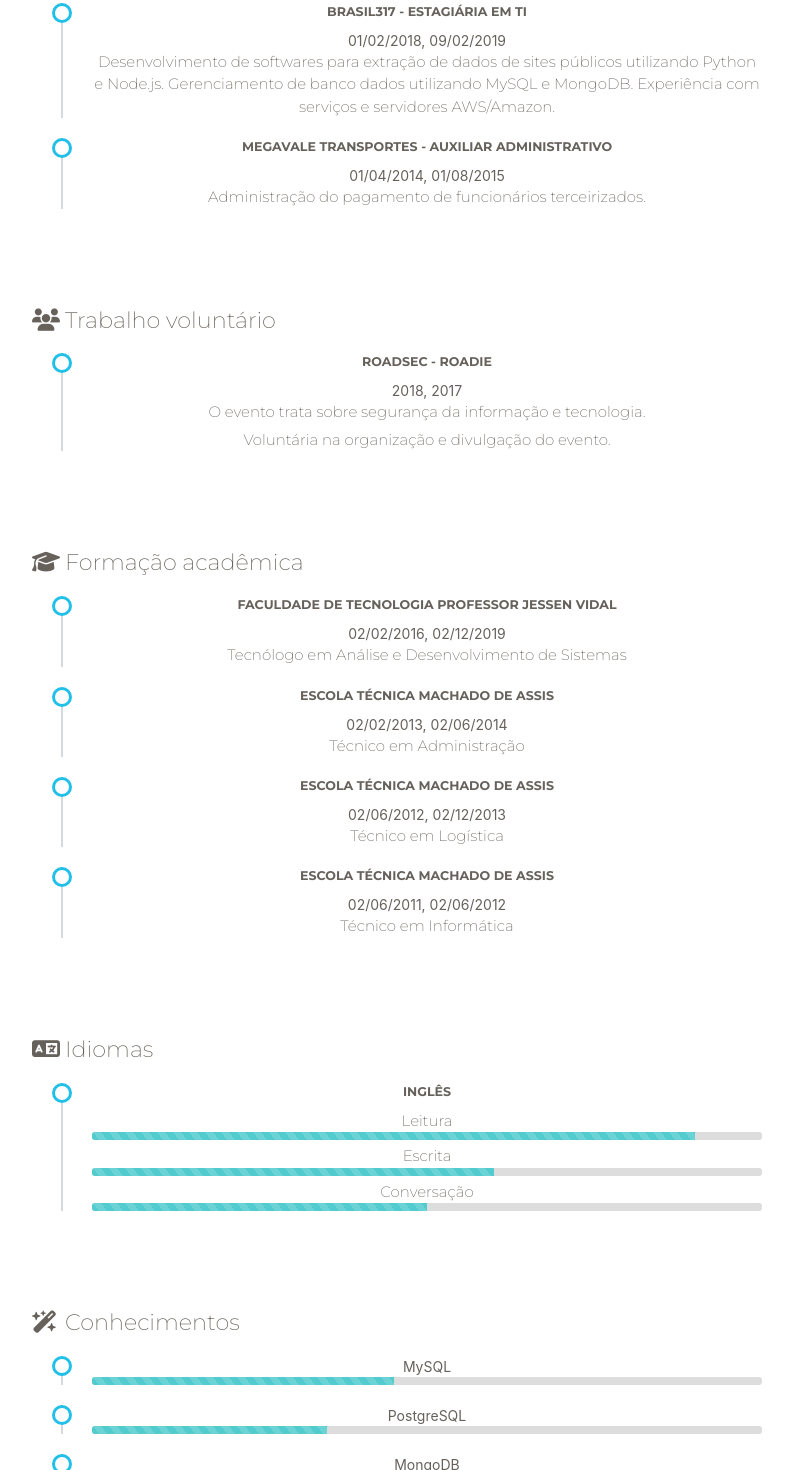
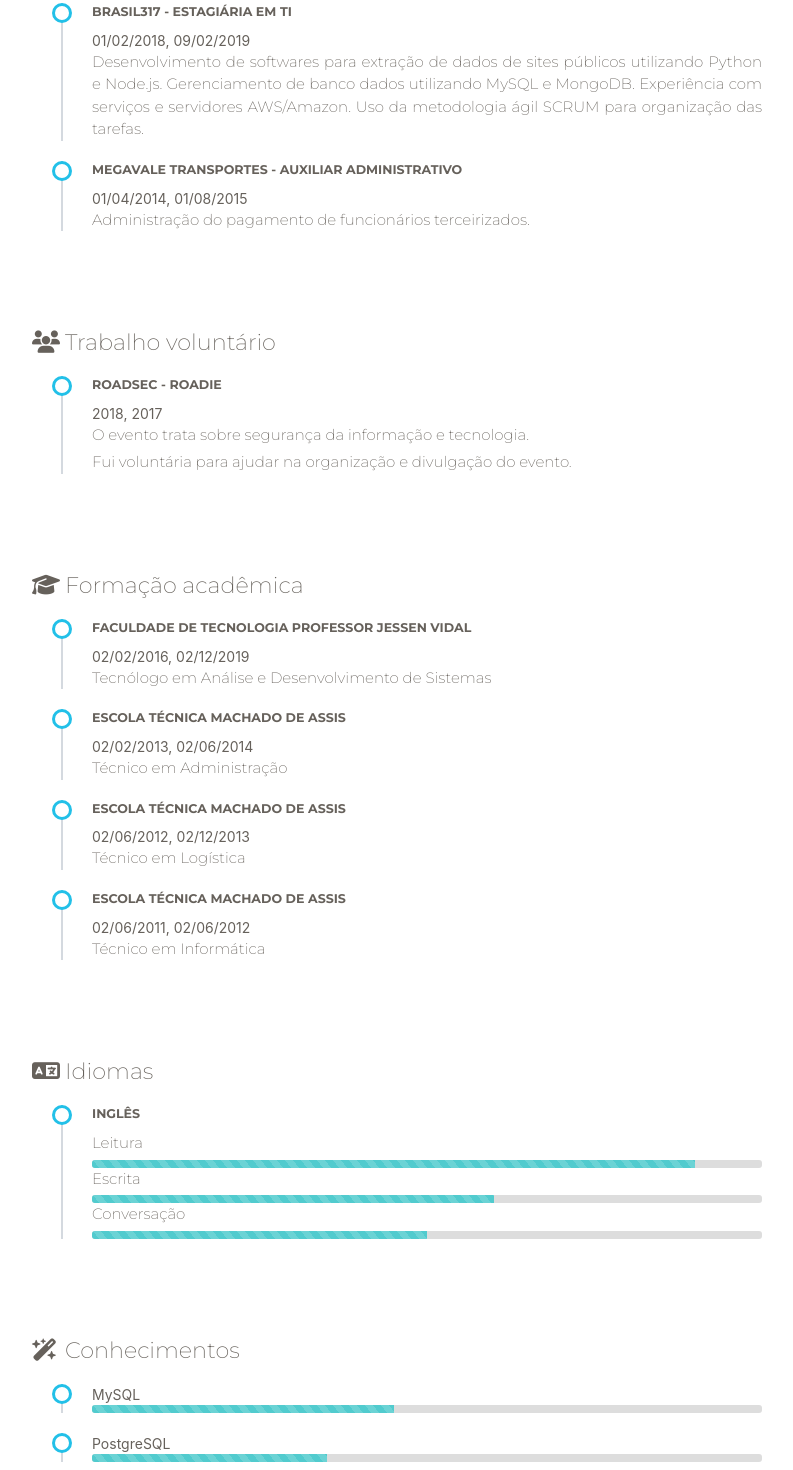
Before and after one commit to analimazn/about-me, a React (Create React App) app: page / in a window 1280 px wide. Shown: the part 480-1950 px from the top of the page, without its empty margins (338-1131 px from the left). Built offline with nearby package versions, Linux system fonts and the light colour scheme.

Commit message:
Adjusted the aligment of text into divs

```diff
--- a/src/components/profile-info.jsx
+++ b/src/components/profile-info.jsx
@@ -1,5 +1,4 @@
 import React from 'react'
-import Informations from '../config/informations_ptBR.json'
 import { ProfessionalExperience } from '../views/ProfessionalExperience'
 import { VolunteerWork } from '../views/VolunteerWork'
 import { Skills } from '../views/Skills'
@@ -9,18 +8,17 @@ import { AcademicJourney } from '../views/AcademicJourney'
 export class ProfileInfo extends React.Component {
   constructor(props) {
     super(props)
-    this.state ={
-      width: '',
-      marginLeft: ''
+    this.state = {
+      textAlign: ''
     }
     this.resize = this.resize.bind(this)
   }
 
   resize() {
     if (window.innerWidth >= 768) {
-      this.setState({ width: '70%', marginLeft: '25%' })
+      this.setState({ textAlign: 'text-justify'})
     } else {
-      this.setState({ width: '100%', marginLeft: '' })
+      this.setState({ textAlign: 'text-left'})
     }
   }
 
@@ -30,21 +28,24 @@ export class ProfileInfo extends React.Component {
   }
 
   render() {
-    const divStyle = {
-      backgroundColor: 'transparent',
-      positionTop: 'fixed',
-      paddingTop: 30,
-      marginLeft: this.state.marginLeft,
-      width: this.state.width
-    }
-
     return (
       <div>
-        <ProfessionalExperience></ProfessionalExperience>
-        <VolunteerWork></VolunteerWork>
-        <AcademicJourney></AcademicJourney>
-        <Languages></Languages>
-        <Skills></Skills>
+        <ProfessionalExperience
+          textAlign={ this.state.textAlign }>
+          key={}
+        </ProfessionalExperience>
+        <VolunteerWork
+          textAlign={ this.state.textAlign }>
+        </VolunteerWork>
+        <AcademicJourney
+          textAlign={ this.state.textAlign }>
+        </AcademicJourney>
+        <Languages
+          textAlign={ this.state.textAlign }>
+        </Languages>
+        <Skills
+          textAlign={ this.state.textAlign }>
+        </Skills>
       </div>
     )
   }
--- a/src/components/social-network-nav.jsx
+++ b/src/components/social-network-nav.jsx
@@ -16,8 +16,8 @@ export class SocialNetworkNav extends React.Component {
 
     const info = Informations.socialNetwork.map((data, key) => {
       return (
-        <a  key={ data.key }
-            rel="tooltip"
+        <a  key={ key }
+            rel="noopener noreferrer"
             target="_blank"
             title={ data.title }
             href={ data.url }
--- a/src/config/informations_ptBR.json
+++ b/src/config/informations_ptBR.json
@@ -51,7 +51,7 @@
       {
         "company": "Brasil317",
         "occupation": "Estagiária em TI",
-        "worksWith": "Desenvolvimento de softwares para extração de dados de sites públicos utilizando Python e Node.js. Gerenciamento de banco dados utilizando MySQL e MongoDB. Experiência com serviços e servidores AWS/Amazon.",
+        "worksWith": "Desenvolvimento de softwares para extração de dados de sites públicos utilizando Python e Node.js. Gerenciamento de banco dados utilizando MySQL e MongoDB. Experiência com serviços e servidores AWS/Amazon. Uso da metodologia ágil SCRUM para organização das tarefas.",
         "dateBegin": "01/02/2018",
         "dateEnd": "09/02/2019"
       },
@@ -73,7 +73,7 @@
         "event": "Roadsec",
         "occupation": "Roadie",
         "about": "O evento trata sobre segurança da informação e tecnologia.",
-        "worksWith": "Voluntária na organização e divulgação do evento.",
+        "worksWith": "Fui voluntária para ajudar na organização e divulgação do evento.",
         "years": "2018, 2017"
       }
     ]
@@ -179,11 +179,7 @@
       },
       {
         "technologie": "Linux (Distros baseadas em Debian e Arch Linux)",
-        "percentage": 90
-      },
-      {
-        "technologie": "Windows 10",
-        "percentage": 75
+        "percentage": 80
       }
     ]
   }
--- a/src/views/AcademicJourney.jsx
+++ b/src/views/AcademicJourney.jsx
@@ -10,13 +10,16 @@ export class AcademicJourney extends React.Component {
 
     const academicJourney = Informations.academicJourney.all.map((value, index) => {
       return (
-        <ul className="timeline" key={ index }>
+        <div className={ this.props.textAlign } key={ index }>
+          <ul className="timeline">
             <li>
               <h6>{ value.school }</h6>
               <strong>{ value.dateBegin }, { value.dateEnd }</strong>
+              <br/>
               <p> { value.course }</p>
             </li>
           </ul>
+        </div>
       )
     })
 
--- a/src/views/Languages.jsx
+++ b/src/views/Languages.jsx
@@ -11,20 +11,19 @@ export class Languages extends React.Component {
 
     const languages = Informations.languages.all.map((value, index) => {
       return (
-        <ul className="timeline" key={ index }>
-          <li>
-            <h6>{ value.idiom }</h6>
-              <p>{ value.titleRead }
+        <div className={ this.props.textAlign } key={ index }>
+          <ul className="timeline">
+            <li>
+              <h6>{ value.idiom }</h6>
+                <p>{ value.titleRead }</p>
                 <ProgressBar animated now={ value.percentageRead } />
-              </p>
-              <p>{ value.titleWriter }
+                <p>{ value.titleWriter }</p>
                 <ProgressBar animated now={ value.percentageWriter } />
-              </p>
-              <p>{ value.titleConversation }
-                <ProgressBar animated now={ value.percentageConversation } />
-              </p>
-          </li>
-        </ul>
+                <p>{ value.titleConversation }</p>
+                <ProgressBar animated now={ value.percentageConversation }/>
+            </li>
+          </ul>
+        </div>
       )
     })
 
--- a/src/views/ProfessionalExperience.jsx
+++ b/src/views/ProfessionalExperience.jsx
@@ -10,13 +10,16 @@ export class ProfessionalExperience extends React.Component {
 
     const professionExperience = Informations.professionalExperience.all.map((value, index) => {
       return (
-        <ul className="timeline" key={ index }>
+        <div className={ this.props.textAlign } key={ index }>
+          <ul className="timeline">
             <li>
               <h6>{ value.company } - { value.occupation }</h6>
               <strong>{ value.dateBegin }, { value.dateEnd }</strong>
+              <br/>
               <p>{ value.worksWith }</p>
             </li>
           </ul>
+        </div>
       )
     })
 
--- a/src/views/Skills.jsx
+++ b/src/views/Skills.jsx
@@ -11,13 +11,15 @@ export class Skills extends React.Component {
 
     const skills = Informations.skills.all.map((value, index) => {
       return (
-        <ul className="timeline" key={ index }>
+        <div className={ this.props.textAlign } key={ index }>
+          <ul className="timeline">
             <li>
               <strong>{ value.technologie }
                 <ProgressBar animated now={ value.percentage } />
               </strong>
             </li>
           </ul>
+        </div>
       )
     })
 
--- a/src/views/VolunteerWork.jsx
+++ b/src/views/VolunteerWork.jsx
@@ -10,14 +10,17 @@ export class VolunteerWork extends React.Component {
 
     const volunteerWork = Informations.volunteerWork.all.map((value, index) => {
       return (
-        <ul className="timeline" key={ index }>
+        <div className={ this.props.textAlign } key={ index }>
+          <ul className="timeline">
             <li>
               <h6>{ value.event } - { value.occupation }</h6>
               <strong>{ value.years }</strong>
+              <br/>
               <p>{ value.about }</p>
               <p>{ value.worksWith }</p>
             </li>
           </ul>
+        </div>
       )
     })
 
```
Lines whose indentation alone changed are shown as unchanged.
